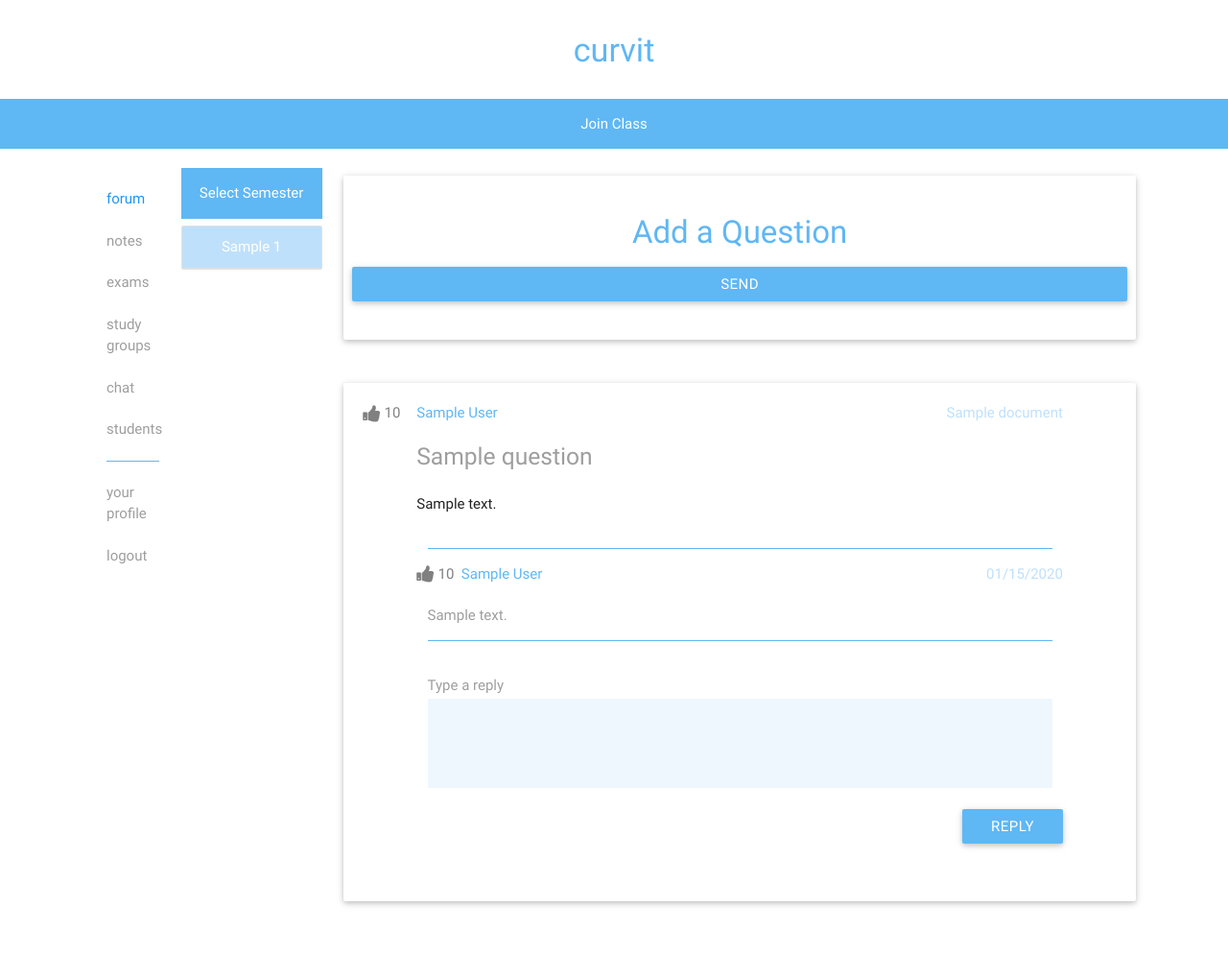
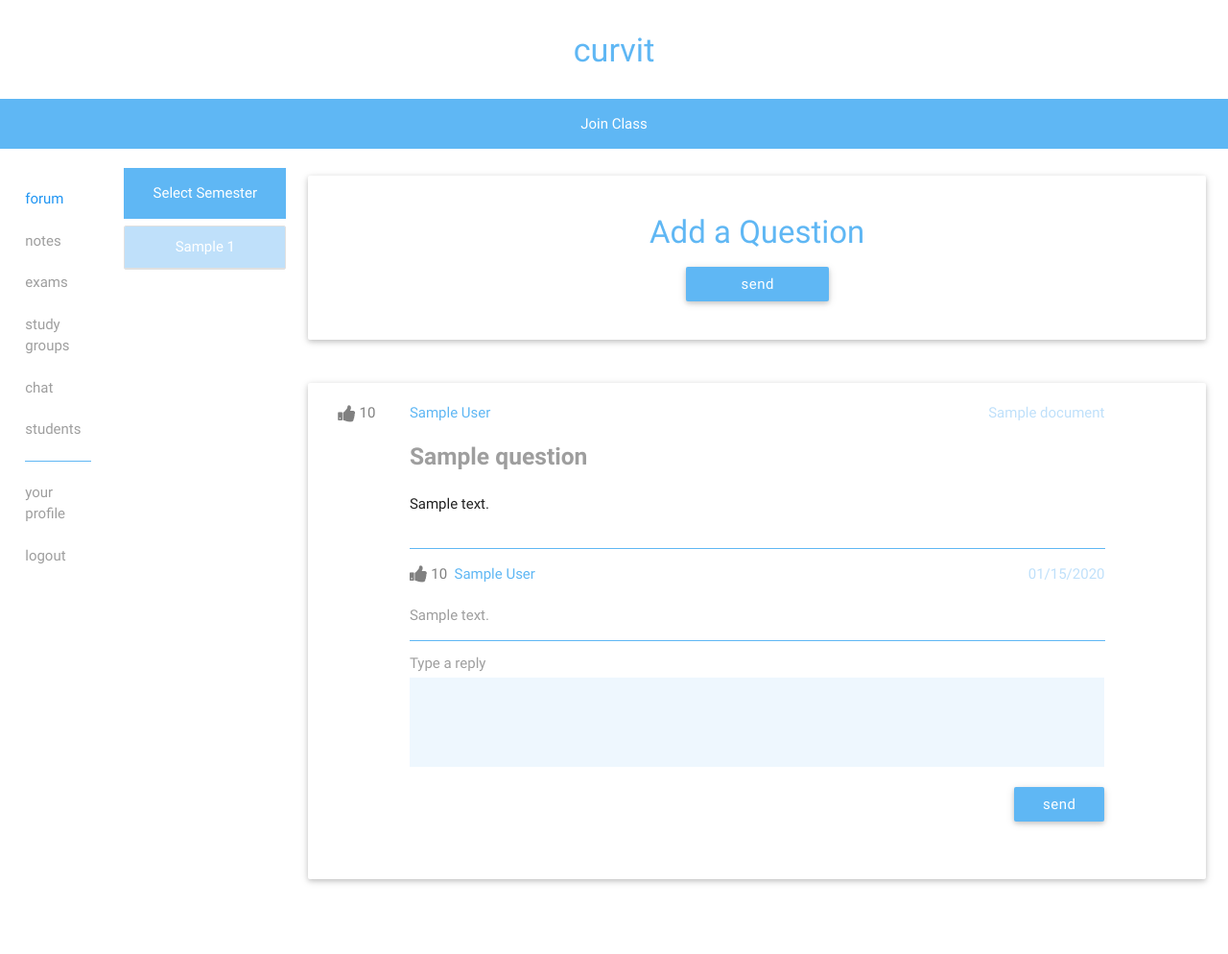
Before and after one commit to eperegrine/beatthecurve, a Python web app: template app/templates/qa/qa_listing.html in a window 1280 px wide. Shown: the whole page at 96% size. After the commit the page ends 921 px from the top, so only its background shows below. Run offline with Jinja, Linux system fonts and the light colour scheme; the template is opened without the code that fills it: most values are stand-ins (such as "Sample title", 1, 10 or a date in 2020); form fields are guessed from the names that the template uses; some libraries are stand-ins or nearby versions.

Commit message:
began fixes to forum style

```diff
--- a/app/static/sass/main.scss
+++ b/app/static/sass/main.scss
@@ -33,6 +33,10 @@ form div:last-of-type > input[type="checkbox"] + label {
   color: grey !important;
 }
 
+.lowercase {
+  text-transform: lowercase !important;
+}
+
 $formCol: #5FB7F4;
 
 @import "vendor/tp";
--- a/app/static/sass/partials/_forum.scss
+++ b/app/static/sass/partials/_forum.scss
@@ -10,3 +10,7 @@
   padding-right: 1% !important;
   width:96% !important;
 }
+
+.q_question {
+  font-weight: bold;
+}
--- a/app/templates/class_layout.html
+++ b/app/templates/class_layout.html
@@ -1,5 +1,5 @@
 {% extends 'li_layout.html' %}
-{% block content %}
+{% block container %}
   <div class="row">
     <div class="col s1">
       <ul class="class-page-nav">
--- a/app/templates/macros.html
+++ b/app/templates/macros.html
@@ -18,7 +18,8 @@
       <div class="input-field">
 
           {% if field.type == "TextAreaField" %}
-            {{ field(class_="materialize-textarea", placeholder=field.label.text) }}
+             <strong><h6 class="grey-text text-darken-2">{{ field.label.text }}</h6></strong>
+            {{ field(class_="materialize-textarea q_reply") }}
           {% elif field.type == "DateField" %}
             {{ field(class_="datepicker") }}
           {% else %}
--- a/app/templates/qa/qa_listing.html
+++ b/app/templates/qa/qa_listing.html
@@ -19,7 +19,7 @@
             {{ render_field(field) }}
           {% endfor %}
           <div class="row">
-            <button type="submit" class="waves-effect waves-light btn col s12">send</button>
+            <button type="submit" class="waves-effect waves-light btn col s2 push-s5 lowercase">send</button>
           </div>
         </form>
     </div>
@@ -63,7 +63,7 @@
                         <p class="grey-text">{{ reply.content }}</p>
                       </div>
                       {% if loop.last %}
-                        <div class="divider bg-primary"></div><br>
+                        <div class="divider bg-primary"></div>
                       {% else %}
                         <div class="divider light-grey"></div>
                       {% endif %}
@@ -75,7 +75,7 @@
                           {{ comment_form.content(id="reply-content-" + q.id|string, class="q_reply materialize-textarea") }}
                         </div>
                       <div class="row">
-                        <button type="submit" class="waves-effect waves-light btn center right">Reply</button>
+                        <button type="submit" class="waves-effect waves-light btn center right lowercase">send</button>
                       </div>
                     </form>
                   </div>
```
Also changed, not shown: app/static/css/main.css, 1 other file.
